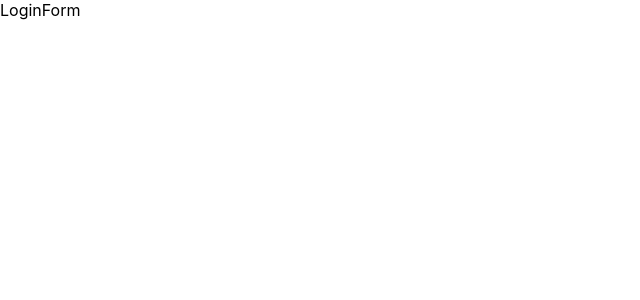
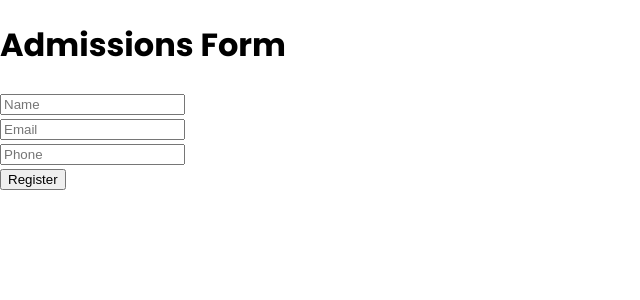
Before and after one commit to jahez07/RegistrationForm_React, a React (Create React App) app in the folder reg_form/: page / in a window 1280 px wide. Shown: the top 300 px of the page, without its empty margins (0-640 px from the left). Built offline with nearby package versions, Linux system fonts and the light colour scheme.

Commit message:
Update node_modules

```diff
--- /dev/null
+++ b/package.json
@@ -0,0 +1,5 @@
+{
+  "dependencies": {
+    "react-icons": "^5.2.1"
+  }
+}
--- a/reg_form/src/Components/LoginForm/LoginForm.jsx
+++ b/reg_form/src/Components/LoginForm/LoginForm.jsx
@@ -1,9 +1,24 @@
 import React from "react";
 import './LoginForm.css';
+import { MdOutlineMailLock } from "react-icons/md";
 
 const LoginForm = () => {
     return(
-        <div>LoginForm</div>
+        <div className="wrapper">
+            <form action="">
+                <h1>Admissions Form</h1>
+                <div className="input-box">
+                    <input type="text" placeholder="Name" required />
+                </div>
+                <div className="input-box">
+                    <input type="email" placeholder="Email" required />
+                </div>
+                <div className="input-box">
+                    <input type="text" placeholder="Phone" required />
+                </div>
+                <button type="submit">Register</button>
+            </form>
+        </div>
     );
 };
 
--- a/reg_form/src/index.css
+++ b/reg_form/src/index.css
@@ -2,9 +2,7 @@
 
 body {
   margin: 0;
-  font-family: -apple-system, BlinkMacSystemFont, 'Segoe UI', 'Roboto', 'Oxygen',
-    'Ubuntu', 'Cantarell', 'Fira Sans', 'Droid Sans', 'Helvetica Neue',
-    sans-serif;
+  font-family: 'Poppins', sans-serif;
   -webkit-font-smoothing: antialiased;
   -moz-osx-font-smoothing: grayscale;
 }
```
Also changed, not shown: 1 other file (tests, documents, lock files or other folders).
